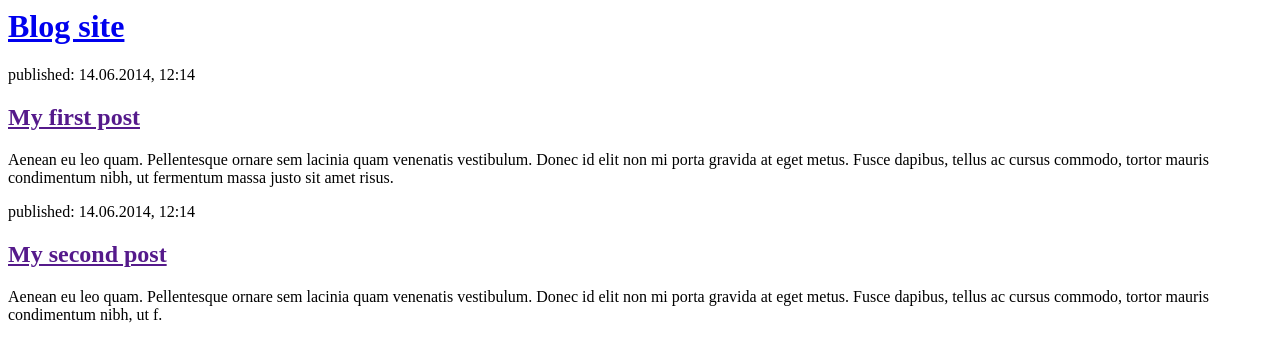
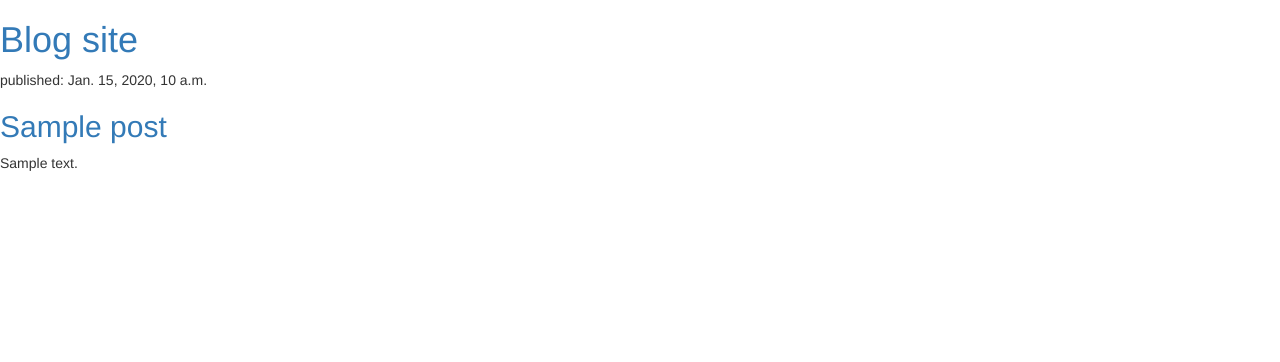
Before and after one commit to arvishcdoshi/blog-project, a Django app: page / in a window 1280 px wide. Shown: the top 362 px of the page. Run offline with Django 3.2, Linux system fonts and the light colour scheme; tables that the repository leaves empty hold one stand-in row (values such as "Sample post"); some libraries are stand-ins or nearby versions.

Commit message:
Querysets and DTL

```diff
--- a/blog/templates/blog/post_list.html
+++ b/blog/templates/blog/post_list.html
@@ -1,22 +1,26 @@
 <html>
     <head>
         <title>Blog site</title>
+<link rel="stylesheet" href="//maxcdn.bootstrapcdn.com/bootstrap/3.2.0/css/bootstrap.min.css">
+<link rel="stylesheet" href="//maxcdn.bootstrapcdn.com/bootstrap/3.2.0/css/bootstrap-theme.min.css">
     </head>
     <body>
         <div>
             <h1><a href="/">Blog site</a></h1>
         </div>
+{% comment %}
+        <div>
+            {{posts}}
+        </div> {% endcomment %}
 
-        <div>
-            <p>published: 14.06.2014, 12:14</p>
-            <h2><a href="">My first post</a></h2>
-            <p>Aenean eu leo quam. Pellentesque ornare sem lacinia quam venenatis vestibulum. Donec id elit non mi porta gravida at eget metus. Fusce dapibus, tellus ac cursus commodo, tortor mauris condimentum nibh, ut fermentum massa justo sit amet risus.</p>
-        </div>
+        {% for post in posts %}
+    <div>
+        <p>published: {{ post.published_date }}</p>
+        <h2><a href="">{{ post.title }}</a></h2>
+        <p>{{ post.text|linebreaksbr }}</p>
+    </div>
+{% endfor %}
 
-        <div>
-            <p>published: 14.06.2014, 12:14</p>
-            <h2><a href="">My second post</a></h2>
-            <p>Aenean eu leo quam. Pellentesque ornare sem lacinia quam venenatis vestibulum. Donec id elit non mi porta gravida at eget metus. Fusce dapibus, tellus ac cursus commodo, tortor mauris condimentum nibh, ut f.</p>
-        </div>
+
     </body>
 </html>
--- a/blog/views.py
+++ b/blog/views.py
@@ -1,6 +1,9 @@
 from django.shortcuts import render
 from django.http import HttpResponse
+from .models import Post
+from django.utils import timezone
 # Create your views here.
 
 def post_list(request):
-    return render(request,'blog/post_list.html',{})
+    posts = Post.objects.filter(published_date__lte=timezone.now()).order_by('published_date')
+    return render(request, 'blog/post_list.html', {'posts':posts})
```
